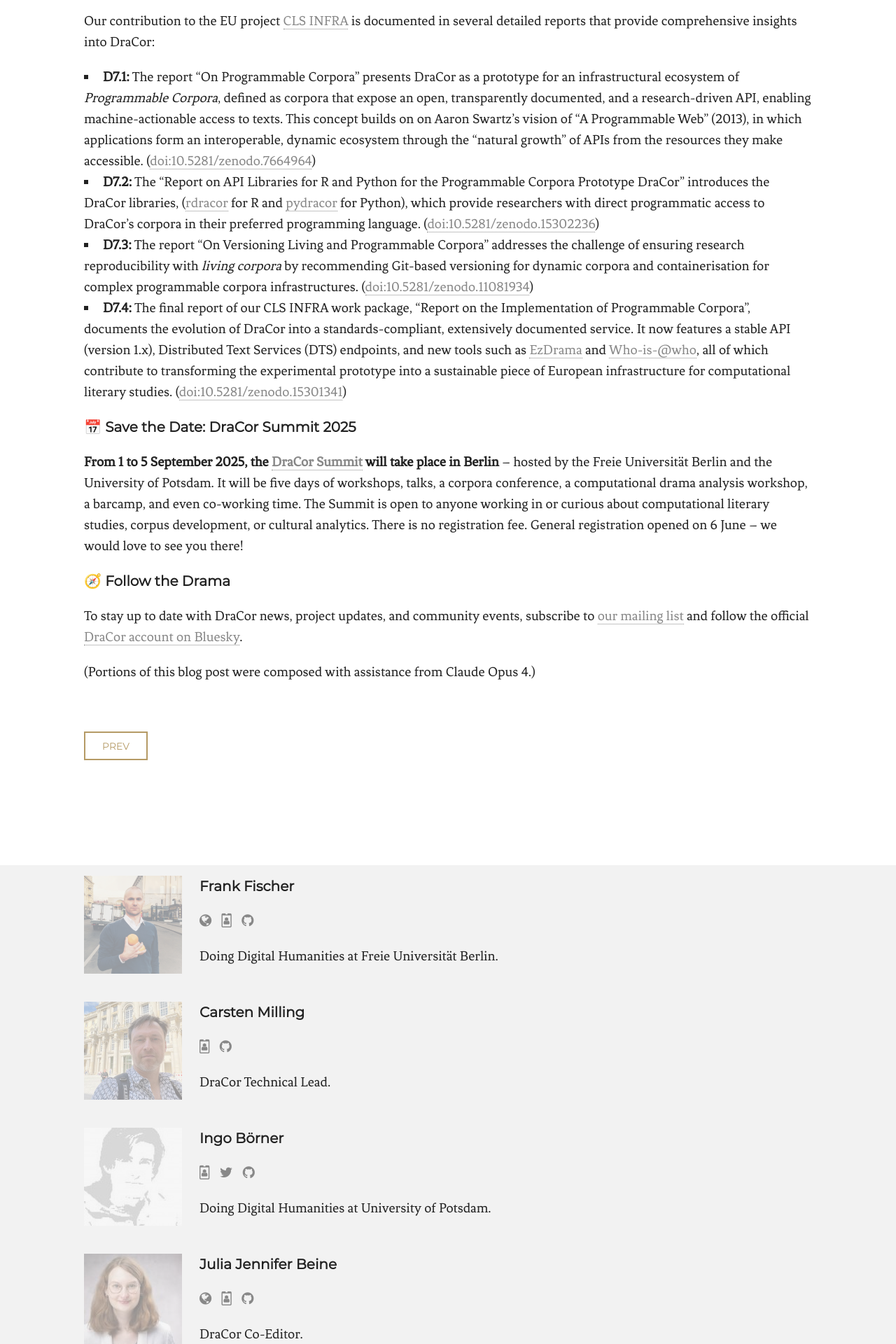
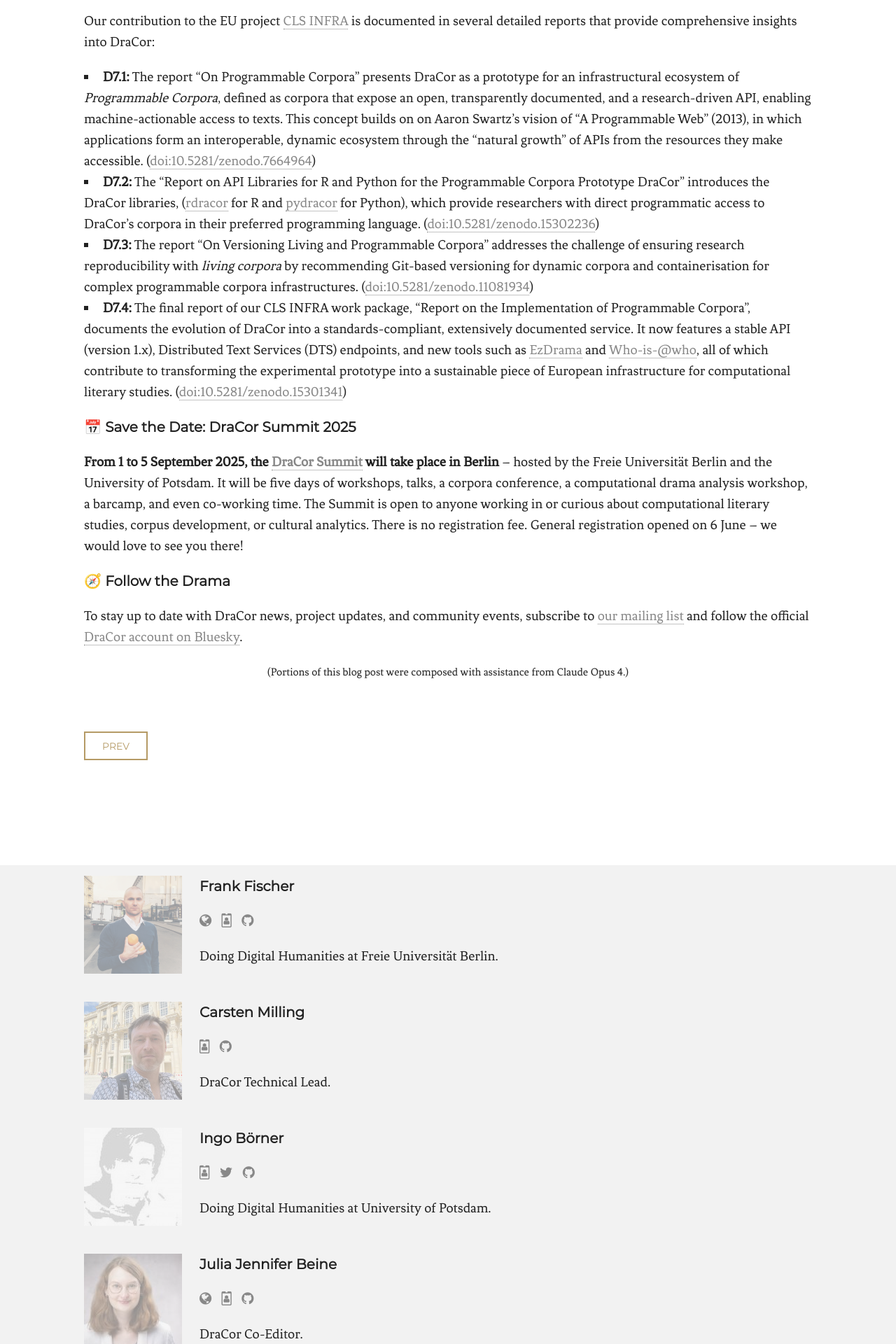
Before and after one commit to weltliteratur/blog, a Jekyll site: the page built from _posts/2025-07-14-dracor-platform-update-2025.markdown, in a window 1280 px wide. Shown: the part 2305-4225 px from the top of the page at 70% size. Built offline with Jekyll 4.4.1, drawn with Linux system fonts in a browser that asks for light colours.

Commit message:
fix font size

```diff
--- a/_posts/2025-07-14-dracor-platform-update-2025.markdown
+++ b/_posts/2025-07-14-dracor-platform-update-2025.markdown
@@ -67,4 +67,4 @@
 
 To stay up to date with DraCor news, project updates, and community events, subscribe to [our mailing list](https://www.listserv.dfn.de/sympa/info/dracormailinglist) and follow the official [DraCor account on Bluesky](https://bsky.app/profile/dracor.org).
 
-<small>(Portions of this blog post were composed with assistance from Claude Opus 4.)</small>
+<center><p style="font-size:16px;">(Portions of this blog post were composed with assistance from Claude Opus 4.)</p></center>
```
